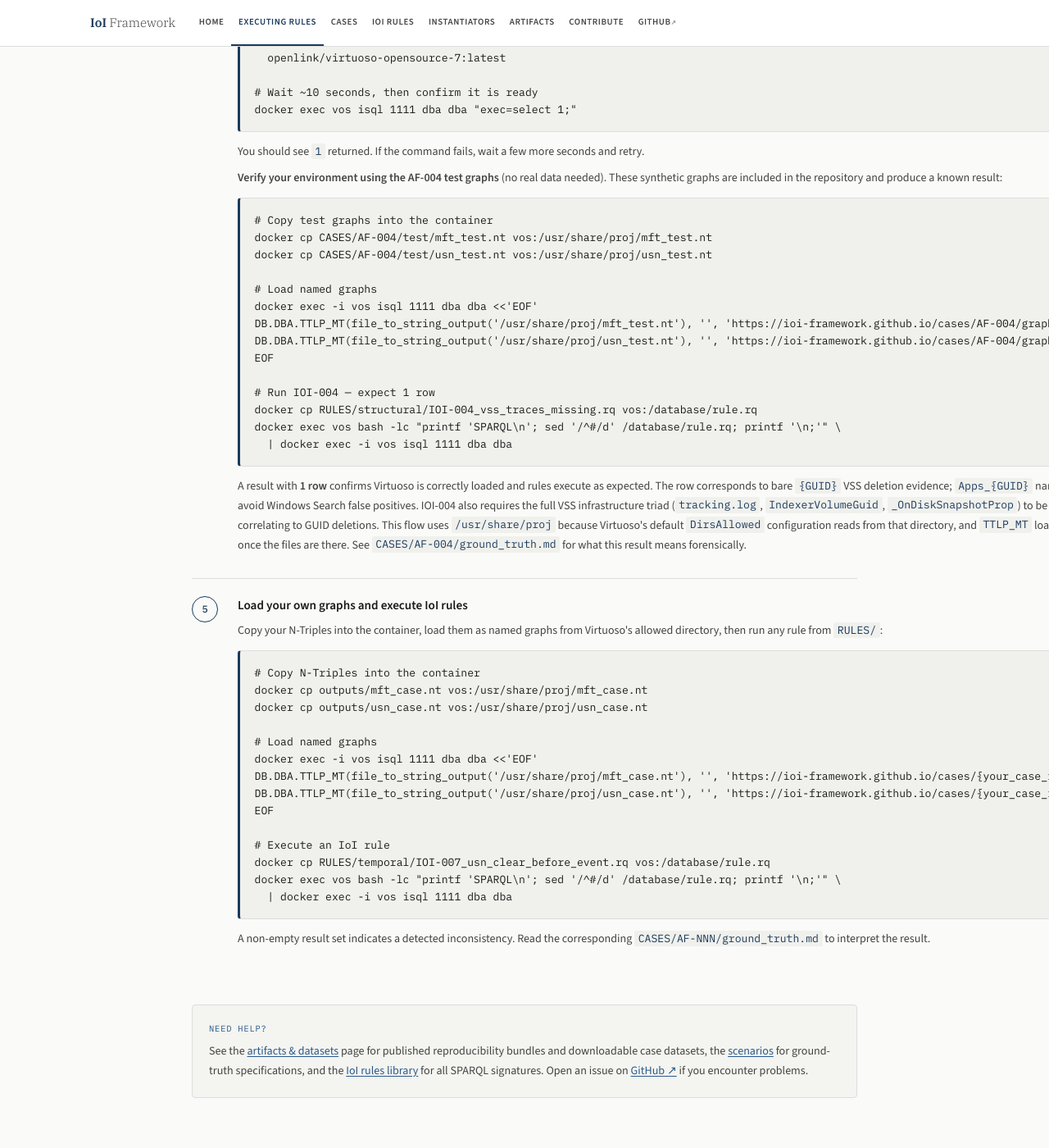
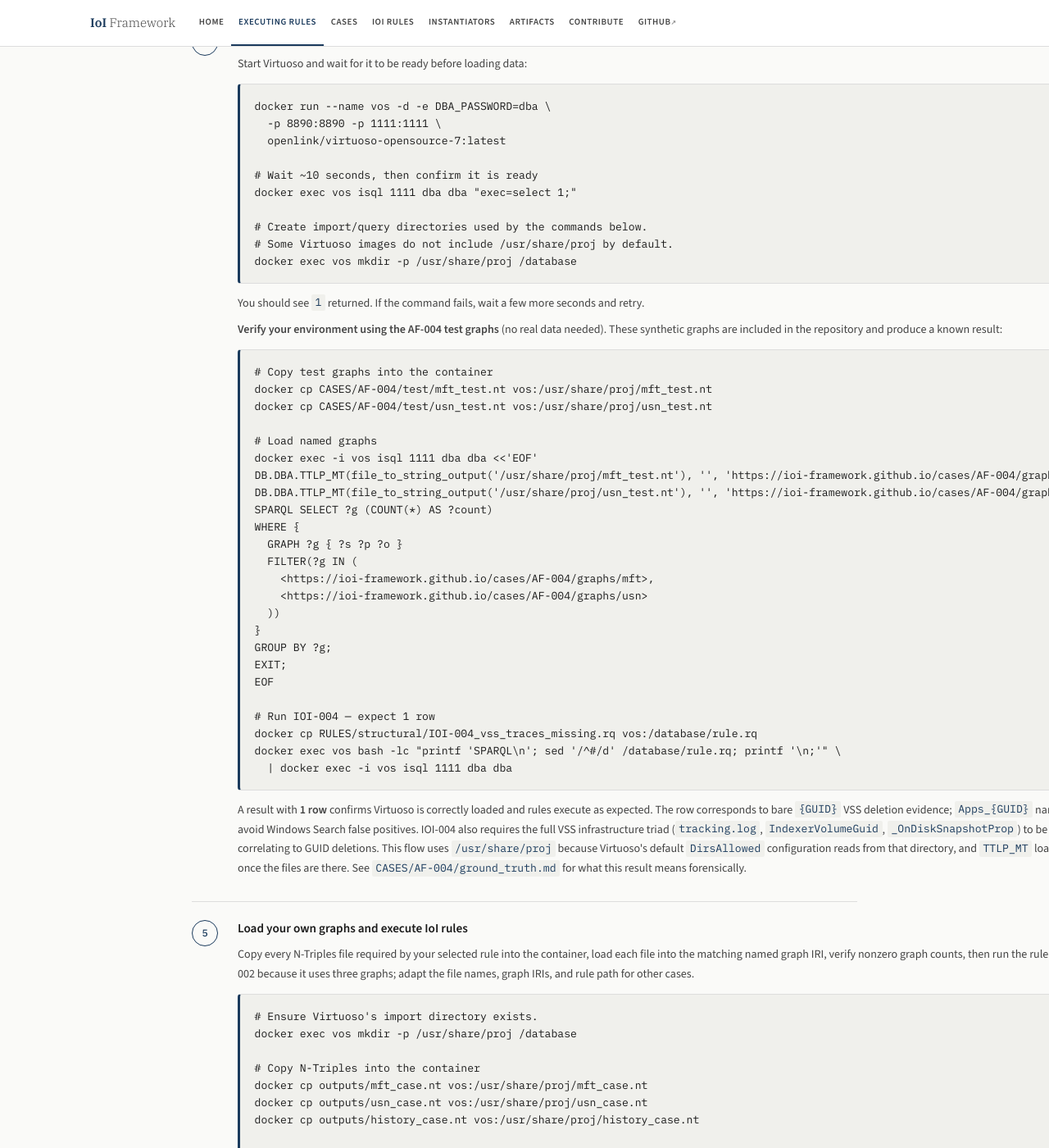
Before and after one commit to ioi-framework/ioi-framework.github.io, a Jekyll site: the page built from executerules.md, in a window 1280 px wide and 1400 px high, scrolled down 2295 px. Shown: the whole window at 82% size. Built offline with Jekyll 4.4.1, drawn with Linux system fonts in a browser that asks for light colours; some of the changed text lies outside the part shown.

Commit message:
Clarify rule execution graph loading

```diff
--- a/executerules.md
+++ b/executerules.md
@@ -80,9 +80,11 @@
 python instantiators/mft_instantiator.py "&lt;MFT_CSV&gt;" outputs/mft_filled.jsonld
 python instantiators/usn_instantiator.py "&lt;USN_CSV&gt;" outputs/usn_filled.jsonld
 python3 instantiators/history_instantiator.py ./output/history.json outputs/history_filled.jsonld</code></pre>
-        <p>Convert JSON-LD to N-Triples for bulk loading. For browser-history work outside Autopsy, the flow is: copied Chrome <code>History</code> SQLite DB → <code>SCRIPTS/export_chrome_history.py</code> → <code>history_instantiator.py</code> → JSON-LD/N-Triples:</p>
+        <p>Convert every JSON-LD graph required by the rule to N-Triples for bulk loading. For browser-history work outside Autopsy, the flow is: copied Chrome <code>History</code> SQLite DB → <code>SCRIPTS/export_chrome_history.py</code> → <code>history_instantiator.py</code> → JSON-LD/N-Triples:</p>
         <pre><code>python3 SCRIPTS/convert_to_ntriples.py outputs/mft_filled.jsonld outputs/mft_case.nt
-python3 SCRIPTS/convert_to_ntriples.py outputs/usn_filled.jsonld outputs/usn_case.nt</code></pre>
+python3 SCRIPTS/convert_to_ntriples.py outputs/usn_filled.jsonld outputs/usn_case.nt
+python3 SCRIPTS/convert_to_ntriples.py outputs/history_filled.jsonld outputs/history_case.nt</code></pre>
+        <p>Use the rule page to identify the required named graphs. For example, IOI-002 requires <code>mft</code>, <code>usn</code>, and <code>history</code>; IOI-004 requires <code>mft</code> and <code>usn</code>.</p>
         <p><strong>Note:</strong> For large MFT/USN files, use <code>--chunk-size 5000</code> to split the output into multiple JSON-LD chunks. Each chunk is then converted to N-Triples separately.</p>
         <pre><code>python instantiators/mft_instantiator.py "&lt;MFT_CSV&gt;" outputs/mft_filled.jsonld --chunk-size 5000
 # Converts each chunk: outputs/mft_filled_chunk0.jsonld, _chunk1.jsonld, ...
@@ -102,7 +104,11 @@
   openlink/virtuoso-opensource-7:latest
 
 # Wait ~10 seconds, then confirm it is ready
-docker exec vos isql 1111 dba dba "exec=select 1;"</code></pre>
+docker exec vos isql 1111 dba dba "exec=select 1;"
+
+# Create import/query directories used by the commands below.
+# Some Virtuoso images do not include /usr/share/proj by default.
+docker exec vos mkdir -p /usr/share/proj /database</code></pre>
         <p>You should see <code>1</code> returned. If the command fails, wait a few more seconds and retry.</p>
         <p><strong>Verify your environment using the AF-004 test graphs</strong> (no real data needed). These synthetic graphs are included in the repository and produce a known result:</p>
         <pre><code># Copy test graphs into the container
@@ -113,6 +119,16 @@
 docker exec -i vos isql 1111 dba dba <<'EOF'
 DB.DBA.TTLP_MT(file_to_string_output('/usr/share/proj/mft_test.nt'), '', 'https://ioi-framework.github.io/cases/AF-004/graphs/mft', 512);
 DB.DBA.TTLP_MT(file_to_string_output('/usr/share/proj/usn_test.nt'), '', 'https://ioi-framework.github.io/cases/AF-004/graphs/usn', 512);
+SPARQL SELECT ?g (COUNT(*) AS ?count)
+WHERE {
+  GRAPH ?g { ?s ?p ?o }
+  FILTER(?g IN (
+    <https://ioi-framework.github.io/cases/AF-004/graphs/mft>,
+    <https://ioi-framework.github.io/cases/AF-004/graphs/usn>
+  ))
+}
+GROUP BY ?g;
+EXIT;
 EOF
 
 # Run IOI-004 — expect 1 row
@@ -127,22 +143,43 @@
       <div class="step-num">5</div>
       <div class="step-content">
         <h3>Load your own graphs and execute IoI rules</h3>
-        <p>Copy your N-Triples into the container, load them as named graphs from Virtuoso's allowed directory, then run any rule from <code>RULES/</code>:</p>
-        <pre><code># Copy N-Triples into the container
+        <p>Copy every N-Triples file required by your selected rule into the container, load each file into the matching named graph IRI, verify nonzero graph counts, then run the rule. The example below shows AF-002 because it uses three graphs; adapt the file names, graph IRIs, and rule path for other cases.</p>
+        <pre><code># Ensure Virtuoso's import directory exists.
+docker exec vos mkdir -p /usr/share/proj /database
+
+# Copy N-Triples into the container
 docker cp outputs/mft_case.nt vos:/usr/share/proj/mft_case.nt
 docker cp outputs/usn_case.nt vos:/usr/share/proj/usn_case.nt
+docker cp outputs/history_case.nt vos:/usr/share/proj/history_case.nt
 
 # Load named graphs
 docker exec -i vos isql 1111 dba dba <<'EOF'
-DB.DBA.TTLP_MT(file_to_string_output('/usr/share/proj/mft_case.nt'), '', 'https://ioi-framework.github.io/cases/{your_case_id}/graphs/mft', 512);
-DB.DBA.TTLP_MT(file_to_string_output('/usr/share/proj/usn_case.nt'), '', 'https://ioi-framework.github.io/cases/{your_case_id}/graphs/usn', 512);
+SPARQL CLEAR GRAPH <https://ioi-framework.github.io/cases/AF-002/graphs/mft>;
+SPARQL CLEAR GRAPH <https://ioi-framework.github.io/cases/AF-002/graphs/usn>;
+SPARQL CLEAR GRAPH <https://ioi-framework.github.io/cases/AF-002/graphs/history>;
+
+DB.DBA.TTLP_MT(file_to_string_output('/usr/share/proj/mft_case.nt'), '', 'https://ioi-framework.github.io/cases/AF-002/graphs/mft', 512);
+DB.DBA.TTLP_MT(file_to_string_output('/usr/share/proj/usn_case.nt'), '', 'https://ioi-framework.github.io/cases/AF-002/graphs/usn', 512);
+DB.DBA.TTLP_MT(file_to_string_output('/usr/share/proj/history_case.nt'), '', 'https://ioi-framework.github.io/cases/AF-002/graphs/history', 512);
+
+SPARQL SELECT ?g (COUNT(*) AS ?count)
+WHERE {
+  GRAPH ?g { ?s ?p ?o }
+  FILTER(?g IN (
+    <https://ioi-framework.github.io/cases/AF-002/graphs/mft>,
+    <https://ioi-framework.github.io/cases/AF-002/graphs/usn>,
+    <https://ioi-framework.github.io/cases/AF-002/graphs/history>
+  ))
+}
+GROUP BY ?g;
+EXIT;
 EOF
 
 # Execute an IoI rule
-docker cp RULES/temporal/IOI-007_usn_clear_before_event.rq vos:/database/rule.rq
+docker cp RULES/semantic/IOI-002_chrome_history_missing.rq vos:/database/rule.rq
 docker exec vos bash -lc "printf 'SPARQL\n'; sed '/^#/d' /database/rule.rq; printf '\n;'" \
   | docker exec -i vos isql 1111 dba dba</code></pre>
-        <p>A non-empty result set indicates a detected inconsistency. Read the corresponding <code>CASES/AF-NNN/ground_truth.md</code> to interpret the result.</p>
+        <p>A non-empty result set indicates a detected inconsistency. If the graph-count query returns zero for any required graph, fix loading before debugging the rule. Read the corresponding <code>CASES/AF-NNN/ground_truth.md</code> to interpret the result.</p>
       </div>
     </div>
 
```
